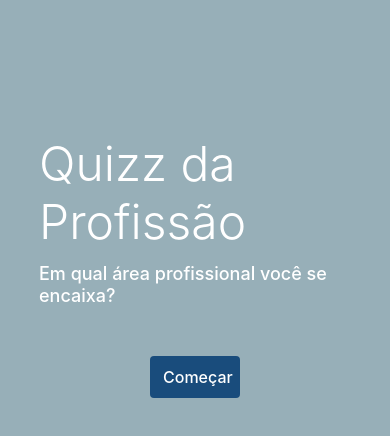
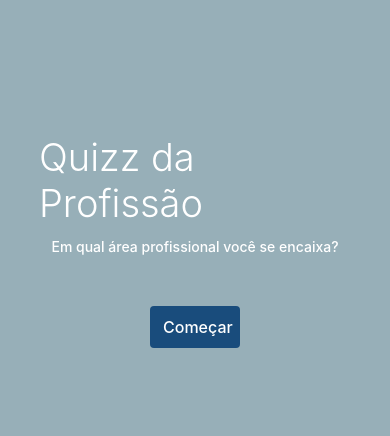
Before and after one commit to ed-matheus/angular-quizz, an Angular app: page / in a window 390 px wide. Shown: the top 436 px of the page. Built offline with nearby package versions, Linux system fonts and the light colour scheme.

Commit message:
completando a responsividade mobile (eu acho)

```diff
--- a/src/app/components/quiz/quiz.component.css
+++ b/src/app/components/quiz/quiz.component.css
@@ -12,6 +12,7 @@
   justify-content: center;
   align-items: center;
   margin-bottom: 25px;
+  width: 100%;
 }
 
 .quiz_title > h3 {
@@ -118,13 +119,13 @@
 }
 
 /* MEDIA QUERIES */
-@media screen and (max-width: 489.98px) {
+@media (max-width: 505.98px) {
   .quiz_title > h1 {
-    font-size: 48px;
+    font-size: 38px;
   }
 
   .quiz_title > h3 {
-    font-size: 18px;
+    font-size: 14px;
   }
 
   .btn {
@@ -139,7 +140,7 @@
   }
 
   .quiz_questions > h3 {
-    font-size: 18px;
+    font-size: 15px;
   }
 
   .btn-option {
@@ -160,13 +161,13 @@
   /* Texto extra a respeito da área profissional */
   .texto_extra {
     font-size: 11px;
-    width: 335px;
+    width: 295px;
     text-align: justify;
   }
 }
 
 /* Extra small devices (portrait phones, less than 576px) */
-@media (min-width: 490px) and (max-width: 575.98px) {
+@media (min-width: 506px) and (max-width: 575.98px) {
   .quiz_title > h1 {
     font-size: 52px;
   }
```
